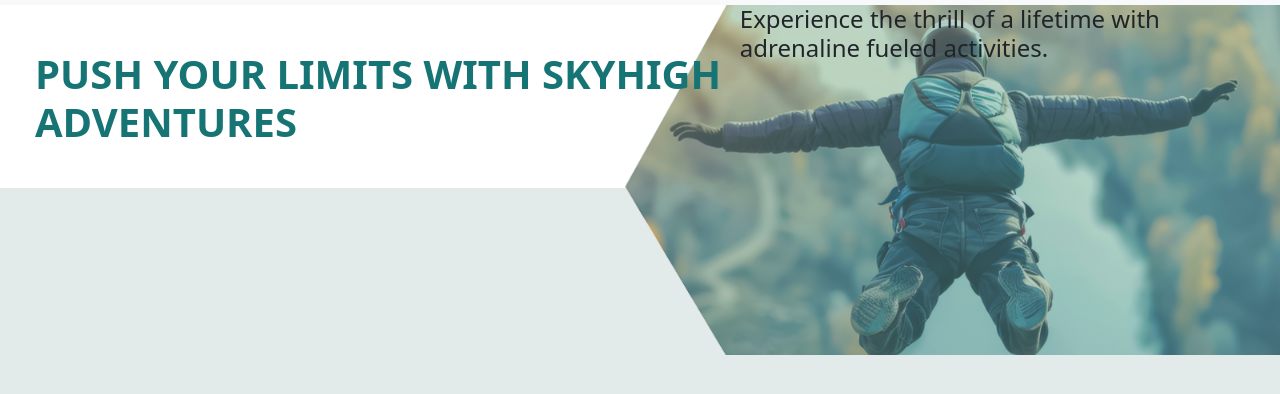
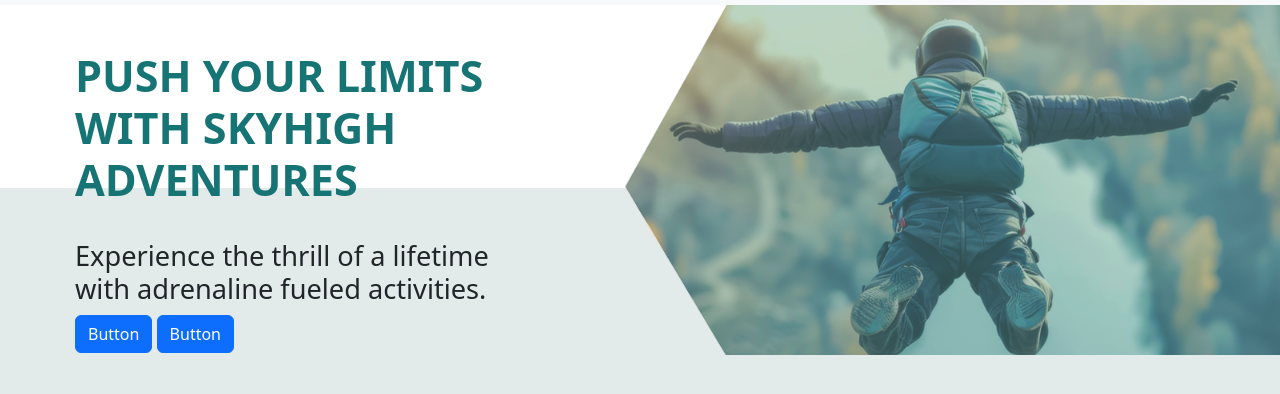
Before and after one commit to desc0221/dsn1713-skyhighadventures, a plain HTML site: page index.html in a window 1280 px wide. Shown: the part 146-540 px from the top of the page. Drawn offline with nearby package versions, Linux system fonts and the light colour scheme.

Commit message:
banner 80% done

```diff
--- a/css/main.css
+++ b/css/main.css
@@ -56,17 +56,30 @@ padding: 10px;
     background-repeat: no-repeat;
     background-size: cover;
     height: 350px;
-    display: flex;
-    /* justify-content: left;
-    align-items: left; */
+    display: grid;
+    grid-template-columns: 1fr 1.5fr;
+
   }
 .banner-title{
     display: block;
-    font-size: 2.5em;
+    font-size: 2.7em;
     font-weight: bold;
     color:#167474;
     margin-top: 45px;
-    margin-left: 35px;
+    margin-left: 75px;
+}
+
+.intro{
+    grid-column: 1;
+    margin-left: 75px;
+    margin-top: 25px;
+    font-weight: 300;
+    font-size: 1.7rem;
+}
+
+.d-grid {
+    grid-column: 1;
+    margin-left: 75px;
 }
 
 /* media screen MOBILE */
--- a/index.html
+++ b/index.html
@@ -62,6 +62,10 @@
       <section class="banner-wrapper">
         <h1 class="banner-title">PUSH YOUR LIMITS WITH SKYHIGH ADVENTURES<h1>
          <h4 class="intro"> Experience the thrill of a lifetime with adrenaline fueled activities.</h4>
+         <div class="d-grid gap-2 d-md-block">
+          <button class="btn btn-primary" type="button">Button</button>
+          <button class="btn btn-primary" type="button">Button</button>
+        </div>
   </section>
 </main>
 
```
